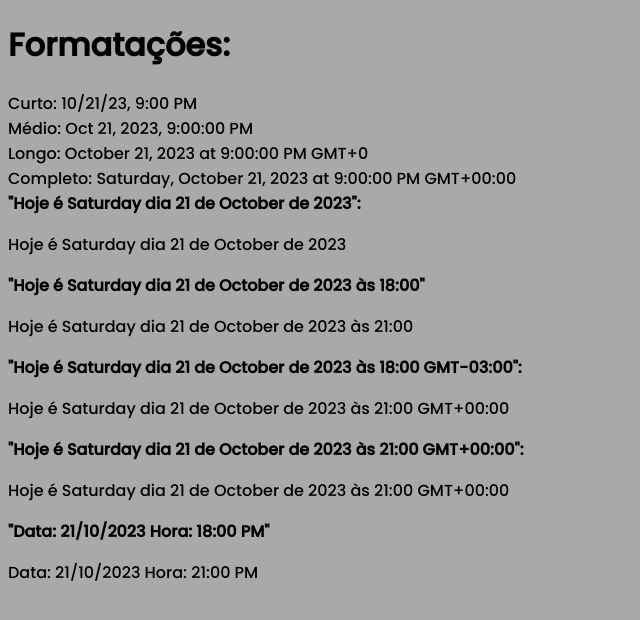
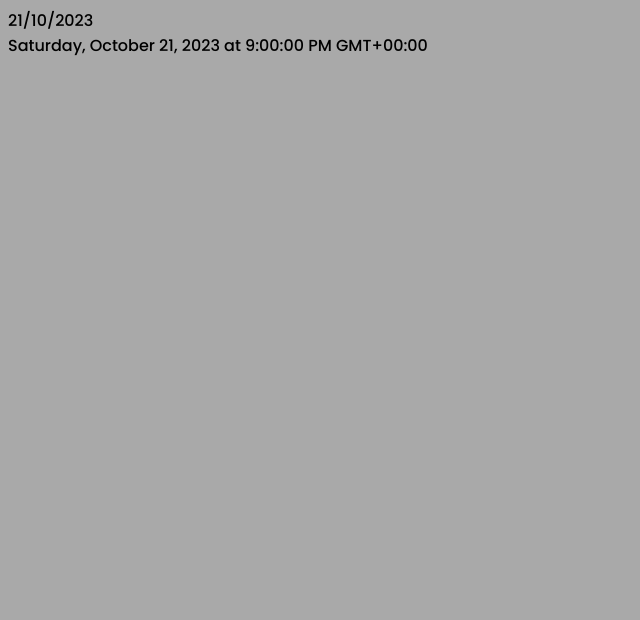
Before and after one commit to thiago-desenv/fundamentos-angular-v17, an Angular app: page / in a window 1280 px wide. Shown: the top 620 px of the page, without its empty margins (0-640 px from the left). Built offline with nearby package versions, Linux system fonts and the light colour scheme.

Commit message:
Alterado a configuração padrão do datepipe com DATE_PIPE_DEFAULT_OPTIONS

```diff
--- a/src/app/app.component.html
+++ b/src/app/app.component.html
@@ -1,4 +1,8 @@
-<h1>Formatações:</h1>
+{{ '2023-10-21T21:00:00.000Z' | date }}
+<br>
+{{ '2023-10-21T21:00:00.000Z' | date : 'full' }}
+
+<!-- <h1>Formatações:</h1>
 
 Curto: {{ '2023-10-21T21:00:00.000Z' | date : 'short' }} <br>
 Médio: {{ '2023-10-21T21:00:00.000Z' | date : 'medium' }} <br>
@@ -18,7 +22,7 @@ Completo: {{ '2023-10-21T21:00:00.000Z' | date : 'full' }} <br>
 <p>{{ '2023-10-21T21:00:00.000Z' | date : "'Hoje é' EEEE 'dia' dd 'de' MMMM 'de' YYYY 'às' HH:mm zzzz" : '+0000' }}</p>
 
 <b>"Data: 21/10/2023 Hora: 18:00 PM"</b>
-<p>{{ '2023-10-21T21:00:00.000Z' | date : "'Data:' dd/MM/YYYY 'Hora:' HH:mm a" }}</p>
+<p>{{ '2023-10-21T21:00:00.000Z' | date : "'Data:' dd/MM/YYYY 'Hora:' HH:mm a" }}</p> -->
 
 <!-- <h1>Formato ISO8601</h1>
 <b> Data convertida para região: </b>{{ minhaData | date : 'full' }}
--- a/src/app/app.module.ts
+++ b/src/app/app.module.ts
@@ -29,6 +29,9 @@ import { LowercaseComponent } from './lowercase/lowercase.component';
 import { TitlecaseComponent } from './titlecase/titlecase.component';
 import { JsonComponent } from './json/json.component';
 import { SliceComponent } from './slice/slice.component';
+import { DATE_PIPE_DEFAULT_OPTIONS, DatePipeConfig } from '@angular/common';
+
+const datePipeconfig: DatePipeConfig = { dateFormat: 'dd/MM/YYYY', timezone: '+0000' };
 
 @NgModule({
   declarations: [
@@ -64,7 +67,7 @@ import { SliceComponent } from './slice/slice.component';
     AppRoutingModule,
     FormsModule
   ],
-  providers: [],
+  providers: [ { provide: DATE_PIPE_DEFAULT_OPTIONS, useValue: datePipeconfig } ],
   bootstrap: [AppComponent]
 })
 export class AppModule { }
```
